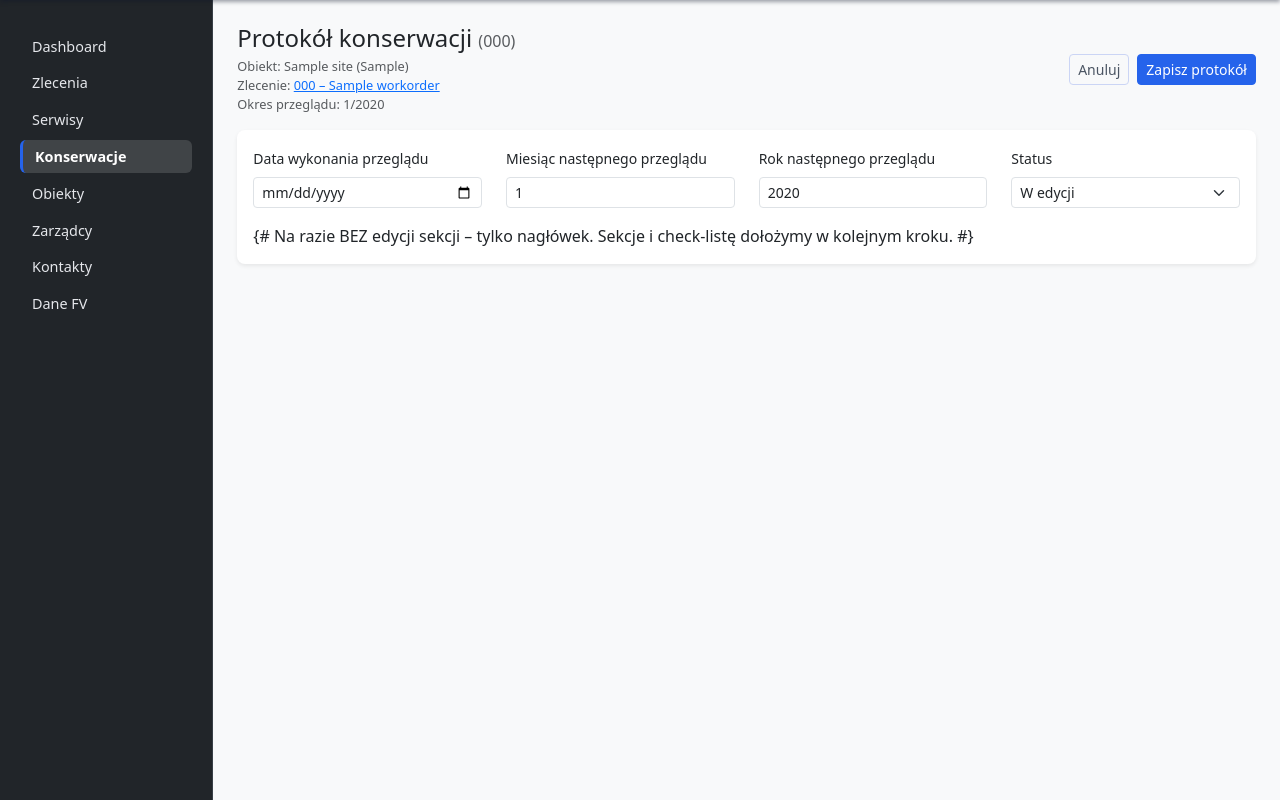
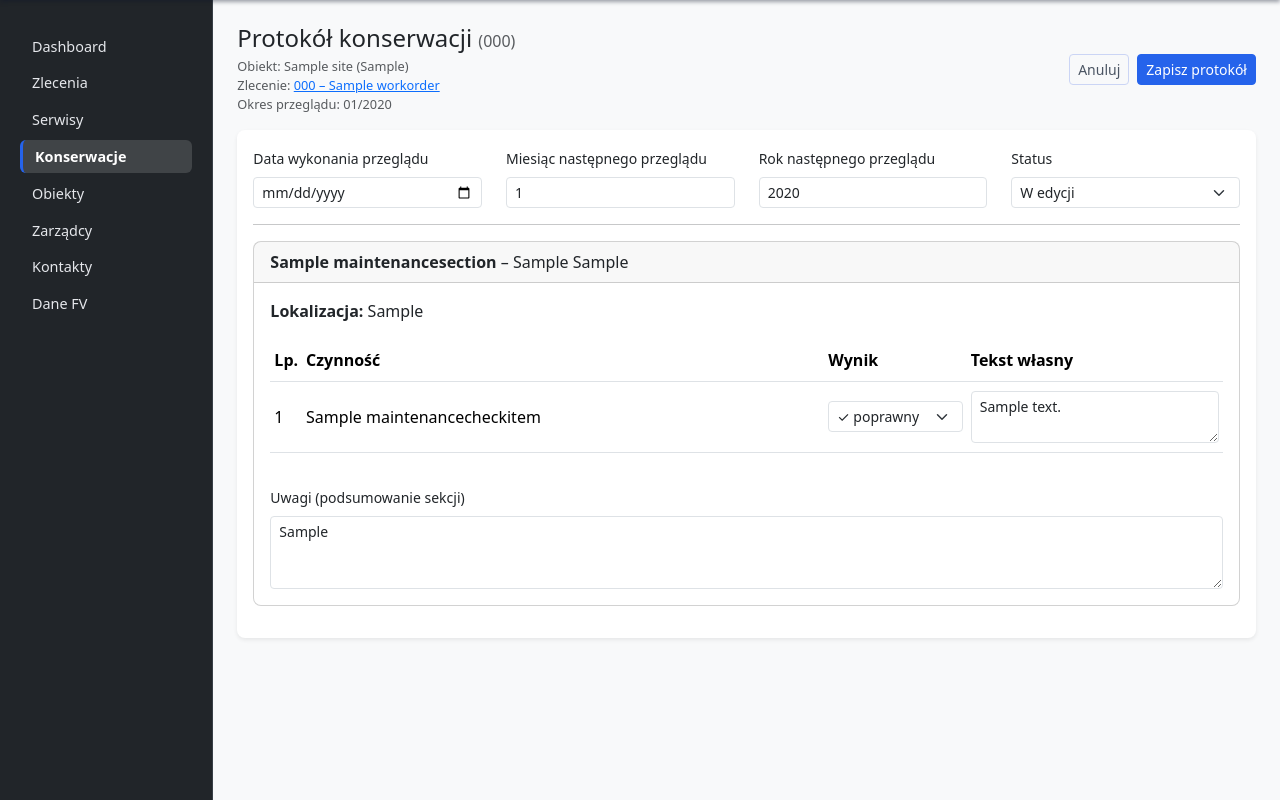
Before and after one commit to gravelTrip/allsec-portal, a Django app: a page that uses templates/core/maintenance_protocol_form.html in a window 1280 px wide. Shown: the part 56-856 px from the top of the page. Run offline with Django 5.2, Linux system fonts and the light colour scheme; a user stored in the database is signed in; tables that the repository leaves empty hold one stand-in row (values such as "Sample post"); some libraries are stand-ins or nearby versions.

Commit message:
7.0.2 - poprawki formularza konserwacji

```diff
--- a/core/forms.py
+++ b/core/forms.py
@@ -13,6 +13,7 @@ from .models import (
     ServiceReportItem,
     Entity,
     MaintenanceProtocol,
+    MaintenanceCheckItem,
 )
 
 
@@ -315,6 +316,29 @@ class MaintenanceProtocolForm(forms.ModelForm):
             ),
         }
 
+class MaintenanceCheckItemForm(forms.ModelForm):
+    class Meta:
+        model = MaintenanceCheckItem
+        fields = ["result", "note"]
+        widgets = {
+            "result": forms.Select(
+                attrs={
+                    "class": "form-select form-select-sm",
+                }
+            ),
+            "note": forms.Textarea(
+                attrs={
+                    "class": "form-control form-control-sm",
+                    "rows": 2,
+                }
+            ),
+        }
+
+MaintenanceCheckItemFormSet = forms.modelformset_factory(
+    MaintenanceCheckItem,
+    form=MaintenanceCheckItemForm,
+    extra=0,
+)
 
 class SiteForm(forms.ModelForm):
     class Meta:
--- a/core/views.py
+++ b/core/views.py
@@ -34,6 +34,7 @@ from .forms import (
     ServiceReportItemFormSet,
     EntityForm,
     MaintenanceProtocolForm,
+    MaintenanceCheckItemFormSet,
 )
 
 
@@ -1081,23 +1082,66 @@ def maintenance_protocol_edit(request, pk):
     )
 
     site = protocol.site
-    order = protocol.work_order
+    work_order = protocol.work_order
+
+    # Wszystkie sekcje z punktami
+    sections_qs = protocol.sections.all().prefetch_related("check_items")
 
     if request.method == "POST":
         form = MaintenanceProtocolForm(request.POST, instance=protocol)
-        if form.is_valid():
-            form.save()
-            return redirect("core:maintenance_protocol_detail", pk=protocol.pk)
+
+        section_formsets = []
+        is_valid = form.is_valid()
+
+        for section in sections_qs:
+            formset = MaintenanceCheckItemFormSet(
+                request.POST,
+                queryset=section.check_items.all(),
+                prefix=f"section-{section.pk}",
+            )
+            section_formsets.append({"section": section, "formset": formset})
+            if not formset.is_valid():
+                is_valid = False
+
+                if is_valid:
+                    form.save()
+
+                    # Zapisujemy uwagi (podsumowanie sekcji) dla każdej sekcji
+                    for bundle in section_formsets:
+                        section = bundle["section"]
+                        remarks_field = f"section_{section.pk}_remarks"
+                        new_remarks = (request.POST.get(remarks_field) or "").strip()
+
+                        if new_remarks != (section.section_remarks or ""):
+                            section.section_remarks = new_remarks
+                            section.save(update_fields=["section_remarks"])
+
+                        # zapisujemy też wyniki / notatki z checklisty
+                        bundle["formset"].save()
+
+                    return redirect("core:maintenance_protocol_detail", pk=protocol.pk)
+
+
     else:
         form = MaintenanceProtocolForm(instance=protocol)
+
+        section_formsets = []
+        for section in sections_qs:
+            formset = MaintenanceCheckItemFormSet(
+                queryset=section.check_items.all(),
+                prefix=f"section-{section.pk}",
+            )
+            section_formsets.append({"section": section, "formset": formset})
 
     context = {
         "protocol": protocol,
         "site": site,
-        "work_order": order,
+        "work_order": work_order,
         "form": form,
+        "section_formsets": section_formsets,
     }
     return render(request, "core/maintenance_protocol_form.html", context)
+
 
 
 @login_required
--- a/templates/core/maintenance_protocol_form.html
+++ b/templates/core/maintenance_protocol_form.html
@@ -36,8 +36,8 @@ Protokół konserwacji – {{ site.name }}
 
         <p class="text-muted small mb-0">
             Okres przeglądu:
-            {% if protocol.period_month and protocol.period_year %}
-            {{ protocol.period_month }}/{{ protocol.period_year }}
+            {% if protocol.contract_period_display %}
+            {{ protocol.contract_period_display }}
             {% else %}
             —
             {% endif %}
@@ -92,8 +92,89 @@ Protokół konserwacji – {{ site.name }}
                 </div>
             </div>
 
-            {# Na razie BEZ edycji sekcji – tylko nagłówek.
-            Sekcje i check-listę dołożymy w kolejnym kroku. #}
+            <hr class="my-3">
+
+            {# Sekcje i punkty kontrolne #}
+            {% for bundle in section_formsets %}
+            {% with section=bundle.section formset=bundle.formset %}
+            {% if formset.non_form_errors %}
+            <div class="alert alert-danger py-2 small">
+                {{ formset.non_form_errors }}
+            </div>
+            {% endif %}
+
+            <div class="card mb-3">
+                <div class="card-header">
+                    <strong>{{ section.header_name }}</strong>
+                    {% if section.manufacturer or section.model %}
+                    – {{ section.manufacturer }} {{ section.model }}
+                    {% endif %}
+                </div>
+
+                <div class="card-body">
+                    <p class="mb-1">
+                        <strong>Lokalizacja:</strong>
+                        {{ section.location|default:"—" }}
+                    </p>
+
+                    {{ formset.management_form }}
+
+                    <div class="table-responsive mt-3">
+                        <table class="table table-sm align-middle">
+                            <thead>
+                                <tr>
+                                    <th style="width: 3rem;">Lp.</th>
+                                    <th style="width: 55%;">Czynność</th>
+                                    <th style="width: 15%;">Wynik</th>
+                                    <th style="width: 27%;">Tekst własny</th>
+                                </tr>
+                            </thead>
+                            <tbody>
+                                {% for item_form in formset %}
+                                <tr>
+                                    <td>
+                                        {{ forloop.counter }}
+                                        {{ item_form.id }}
+                                    </td>
+                                    <td>
+                                        {{ item_form.instance.label }}
+                                    </td>
+                                    <td>
+                                        {{ item_form.result.errors }}
+                                        {{ item_form.result }}
+                                    </td>
+                                    <td>
+                                        {{ item_form.note.errors }}
+                                        {{ item_form.note }}
+                                    </td>
+                                </tr>
+                                {% empty %}
+                                <tr>
+                                    <td colspan="4" class="text-muted small">
+                                        Brak punktów kontrolnych w tej sekcji.
+                                    </td>
+                                </tr>
+                                {% endfor %}
+                            </tbody>
+                        </table>
+                    </div>
+
+                    <div class="mt-3">
+                        <label class="form-label small">
+                            Uwagi (podsumowanie sekcji)
+                        </label>
+                        <textarea name="section_{{ section.pk }}_remarks" class="form-control form-control-sm"
+                            rows="3">{{ section.section_remarks|default_if_none:"" }}</textarea>
+                    </div>
+                </div>
+            </div>
+            {% endwith %}
+            {% empty %}
+            <p class="text-muted small mb-0">
+                Brak sekcji powiązanych z tym protokołem.
+            </p>
+            {% endfor %}
+
         </form>
     </div>
 </div>
```
Also changed, not shown: templates/core/maintenance_protocol_detail.html (+1 -8 lines).
